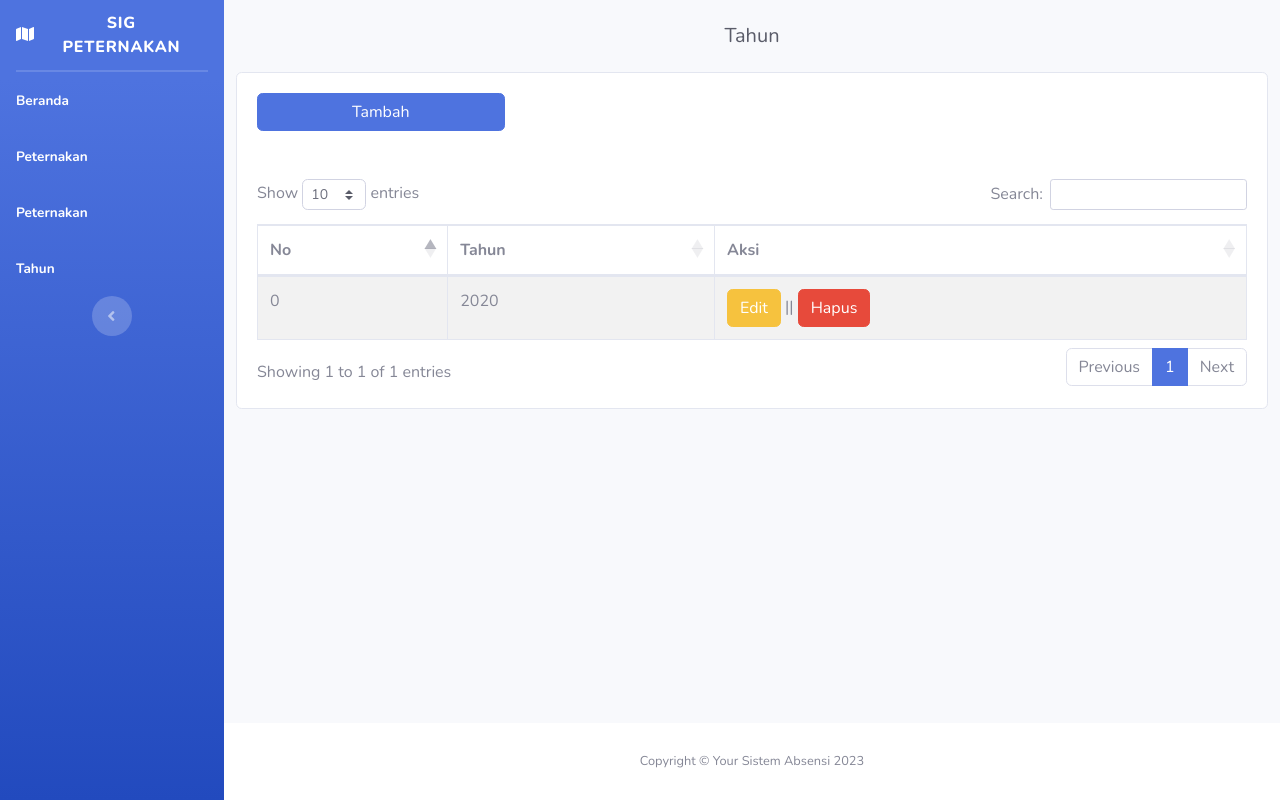
After one commit to Azdirazi/gis-perternakan, a PHP site: page /tahun.php in a window 1280 px wide. The commit adds this page. Run offline with PHP 8.4, Linux system fonts and the light colour scheme; tables that the repository leaves empty hold one stand-in row (values such as "Sample post").

Commit message:
selesai crud tahun

```diff
--- a/function.php
+++ b/function.php
@@ -26,7 +26,73 @@
      } else {
           set_flash_message('register_failed', 'Gagal melakukan pendaftaran');
      }
-     }
+   }
+
+   function tambah_data_tahun($form)
+   {
+       global $connection;
+
+       $tahun = htmlspecialchars($form['tahun']);
 
 
-?>
+       $connection->query("
+            INSERT INTO tahun
+            (tahun)
+            VALUES
+            ('$tahun')
+       ");
+
+       if ($connection->affected_rows > 0) {
+           set_flash_message('add_success', 'Berhasil menambahkan tahun');
+       } else {
+           set_flash_message('add_failed', 'Gagal menambahkan tahun');
+       }
+       return redirect('tahun.php?halaman=tahun');
+
+   }
+
+   function ambiL_data_tahun()
+   {
+       global $connection;
+
+       $data = $connection->query("
+            SELECT
+                id,
+                tahun
+            FROM
+                tahun
+       ")->fetch_all(MYSQLI_ASSOC);
+
+       return $data;
+   }
+
+   function update_data_tahun($form)
+   {
+       global $connection;
+
+       $tahun = htmlspecialchars($form['tahun']);
+       $id = $form['id'];
+
+       $connection->query("
+            UPDATE tahun
+            SET
+                tahun = '$tahun'
+            WHERE
+                id = '$id'
+       ");
+
+       if ($connection->affected_rows > 0) {
+           set_flash_message('add_success', 'Berhasil update tahun');
+       } else {
+           set_flash_message('add_failed', 'Gagal update tahun');
+       }
+       return redirect('tahun.php?halaman=tahun');
+
+   }
+
+   function ambil_tahun_by_id($id)
+   {
+        global $connection;
+
+        return $connection->query("SELECT id, tahun FROM tahun WHERE id= '$id'")->fetch_assoc();
+   }
--- a/sidebar.php
+++ b/sidebar.php
@@ -40,6 +40,12 @@
                 </a>
             </li>
 
+            <li class="nav-item <?php if ((isset($_GET['halaman']) && $_GET['halaman'] == 'tahun') || isset($_GET['halaman']) == false) :?> active <?php endif;?>">
+                <a class="nav-link" href="tahun.php?halaman=tahun">
+                    <span>Tahun</span>
+                </a>
+            </li>
+
             <!-- Sidebar Toggler (Sidebar) -->
             <div class="text-center d-none d-md-inline">
                 <button class="rounded-circle border-0" id="sidebarToggle"></button>
--- /dev/null
+++ b/tahun.php
@@ -0,0 +1,101 @@
+<?php
+session_start();
+include "function.php";
+?>
+<!DOCTYPE html>
+<html lang="en">
+<head>
+
+    <?php include "head.php"?>
+
+    <title>Tahun</title>
+
+    <?php include "css.php"?>
+</head>
+
+<body id="page-top">
+<!-- Page Wrapper -->
+<div id="wrapper">
+
+    <?php include "sidebar.php";?>
+
+    <!-- Content Wrapper -->
+    <div id="content-wrapper" class="d-flex flex-column">
+
+        <!-- Main Content -->
+        <div id="content">
+
+            <!-- Begin Page Content -->
+            <div class="container-fluid">
+                <div class="d-sm-flex align-items-center justify-content-between mb-4">
+                    <h1 class="h5 mb-0 text-gray-800 text-center w-100 mt-4">Tahun</h1>
+                </div>
+
+                <div class="row justify-content-start">
+                    <div class="col-lg-12 col-sm-12 card card-body">
+                        <a href="tambah-tahun.php?halaman=tahun" class=" w-25 btn btn-primary">Tambah</a>
+
+                        <?php if (get_flash_name('add_success') != ""):?>
+                            <div class="alert alert-success my-3">
+                                <?= get_flash_message('add_success')?>
+                            </div>
+                        <?php endif;?>
+                        <?php if (get_flash_name('add_failed') != ""):?>
+                            <div class="alert alert-danger my-3">
+                                <?= get_flash_message('add_failed')?>
+                            </div>
+                        <?php endif;?>
+
+                        <!-- table of data -->
+                        <div class="table-responsive mt-5">
+                            <table class="table table-striped table-hover table-bordered" id="table-tahun">
+                                <thead>
+                                    <tr>
+                                        <th>No</th>
+                                        <th>Tahun</th>
+                                        <th>Aksi</th>
+                                    </tr>
+                                </thead>
+                                <tbody>
+                                    <?php $i = 0?>
+                                    <?php foreach (ambiL_data_tahun() as $data):?>
+                                        <tr>
+                                            <td><?= $i++ ?></td>
+                                            <td><?= $data['tahun']?></td>
+                                            <td>
+                                                <a href="update-tahun.php?halaman=tahun&id=<?= $data['id']?>" class="btn btn-warning">Edit</a>
+                                                ||
+                                                <a href="hapus-tahun.php?id=<?= $data['id']?>" class="btn btn-danger">Hapus</a>
+                                            </td>
+                                        </tr>
+                                    <?php endforeach;?>
+                                </tbody>
+                            </table>
+                        </div>
+                    </div>
+                </div>
+            </div>
+
+
+        </div>
+        <!-- End of Content Wrapper -->
+        <?php include "footer.php"?>
+    </div>
+    <!-- End of Page Wrapper -->
+
+    <!-- Scroll to Top Button-->
+    <a class="scroll-to-top rounded" href="#page-top">
+        <i class="fas fa-angle-up"></i>
+    </a>
+
+    <?php include "logout_modal.php"?>
+
+    <?php include "js.php"?>
+    <script>
+        $(document).ready(function () {
+            $("#table-tahun").DataTable()
+        })
+    </script>
+</div>
+</body>
+</html>
```
Also changed, not shown: hapus-tahun.php (added, +17 -0 lines), tambah-tahun.php (added, +69 -0 lines), template.php (added, +52 -0 lines), update-tahun.php (added, +70 -0 lines).
